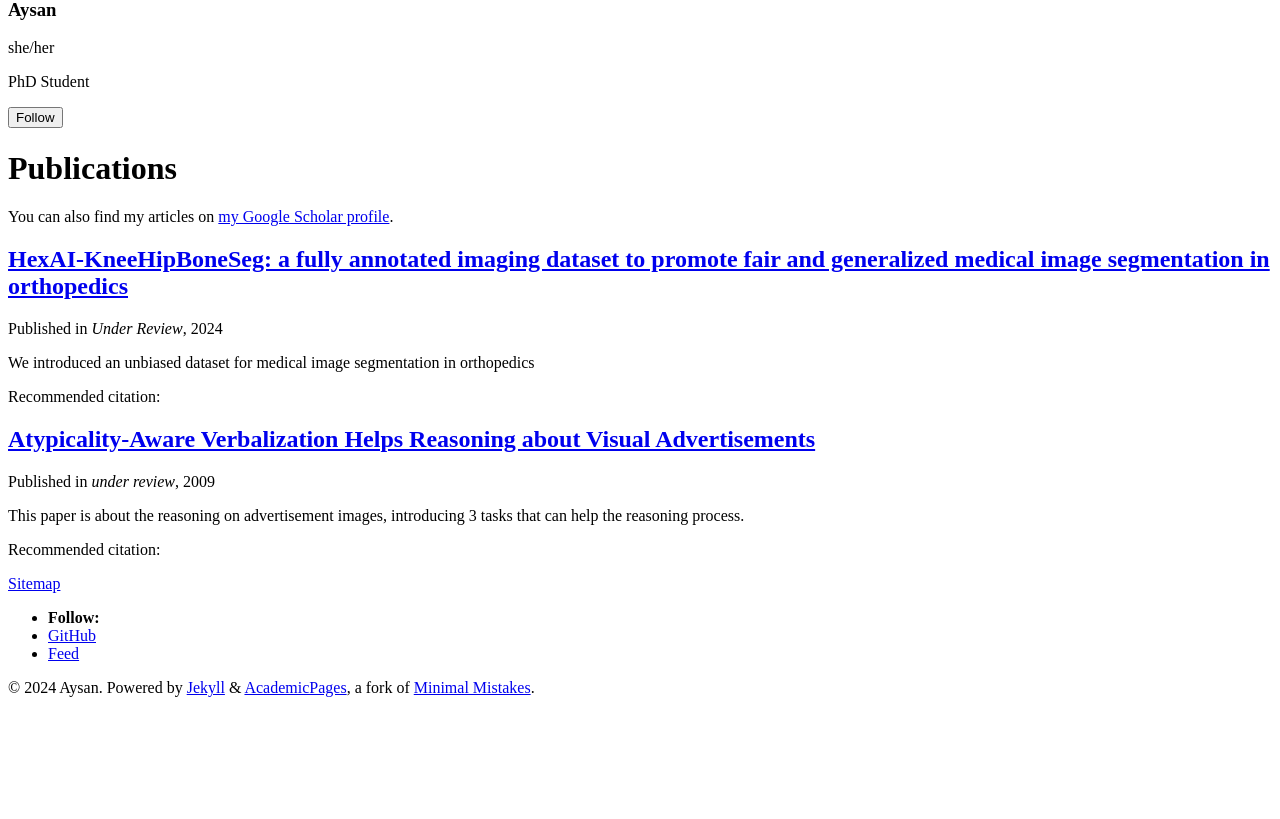
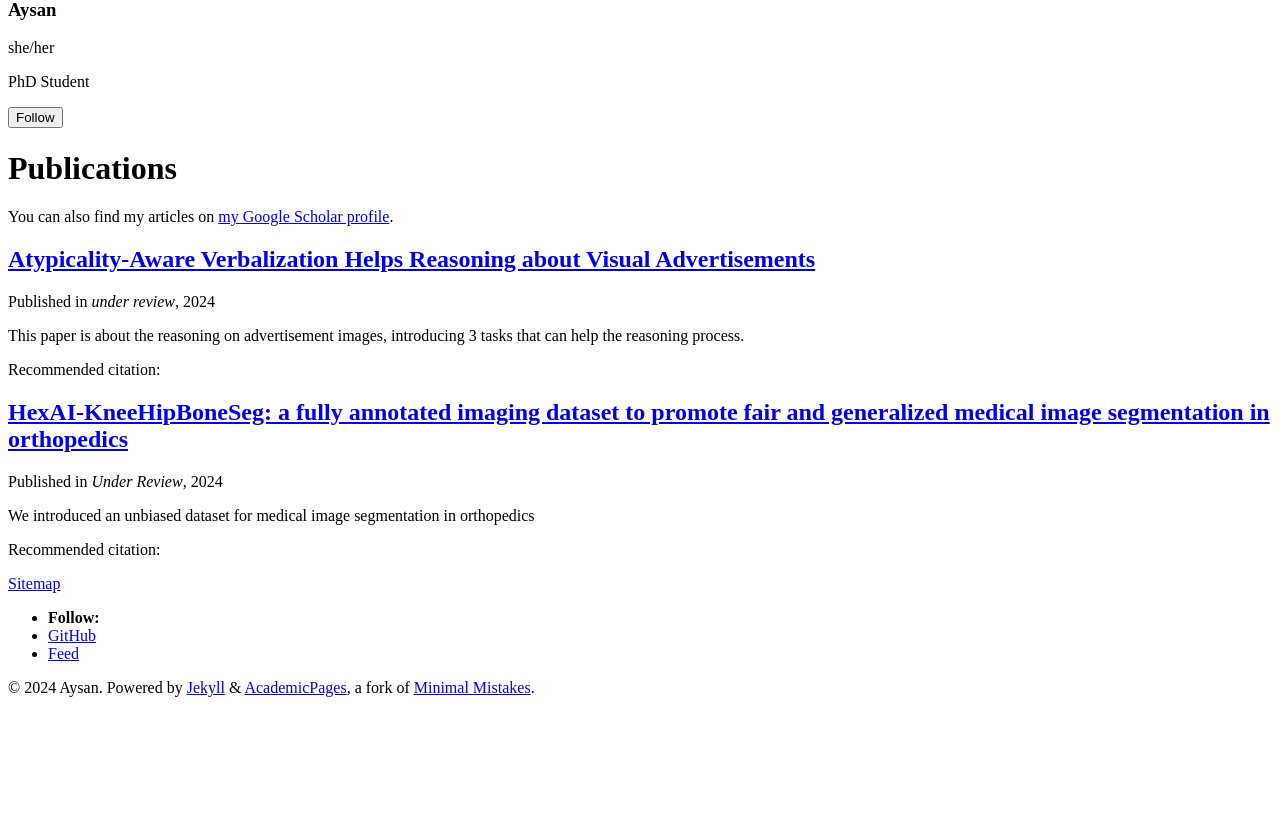
Before and after one commit to aysanaghazadeh/aysanaghazadeh.github.io, a Jekyll site: the page built from _pages/publications.md, in a window 1280 px wide. Shown: the part 490-1309 px from the top of the page. Built offline with Jekyll 4.4.1, drawn with Linux system fonts in a browser that asks for light colours; a script bundle is joined from its source files by our own code; library files that are not in the unit come from our copies; a file with an impossible date is left out.

Commit message:
Update 2009-10-01-paper-title-number-1.md

```diff
--- a/_publications/2009-10-01-paper-title-number-1.md
+++ b/_publications/2009-10-01-paper-title-number-1.md
@@ -3,7 +3,7 @@ title: "Atypicality-Aware Verbalization Helps Reasoning about Visual Advertiseme
 collection: publications
 permalink: /publication/2009-10-01-paper-title-number-1
 excerpt: 'This paper is about the reasoning on advertisement images, introducing 3 tasks that can help the reasoning process.'
-date: 2009-10-01
+date: 2024-03-07
 venue: 'under review'
 paperurl: ''
 citation: ''
```
